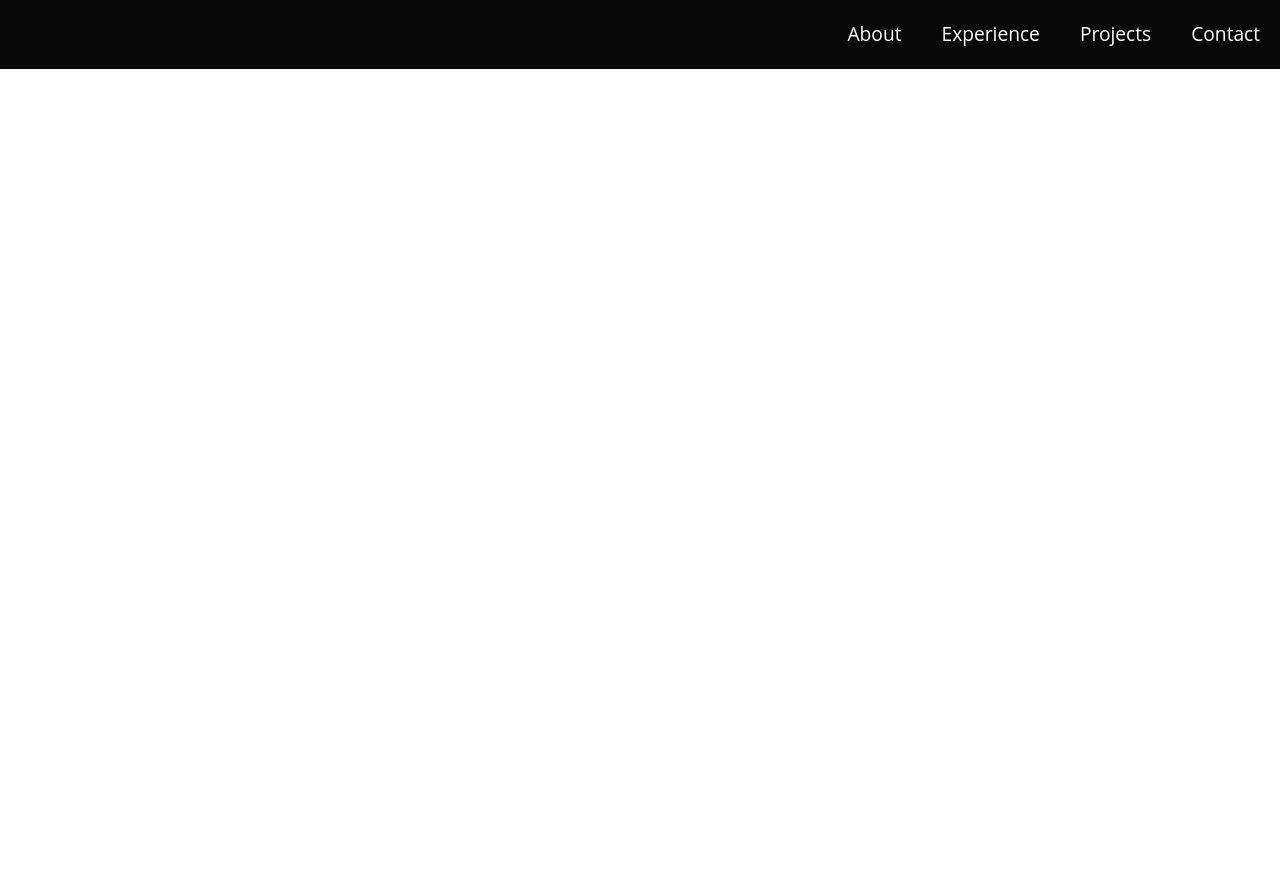
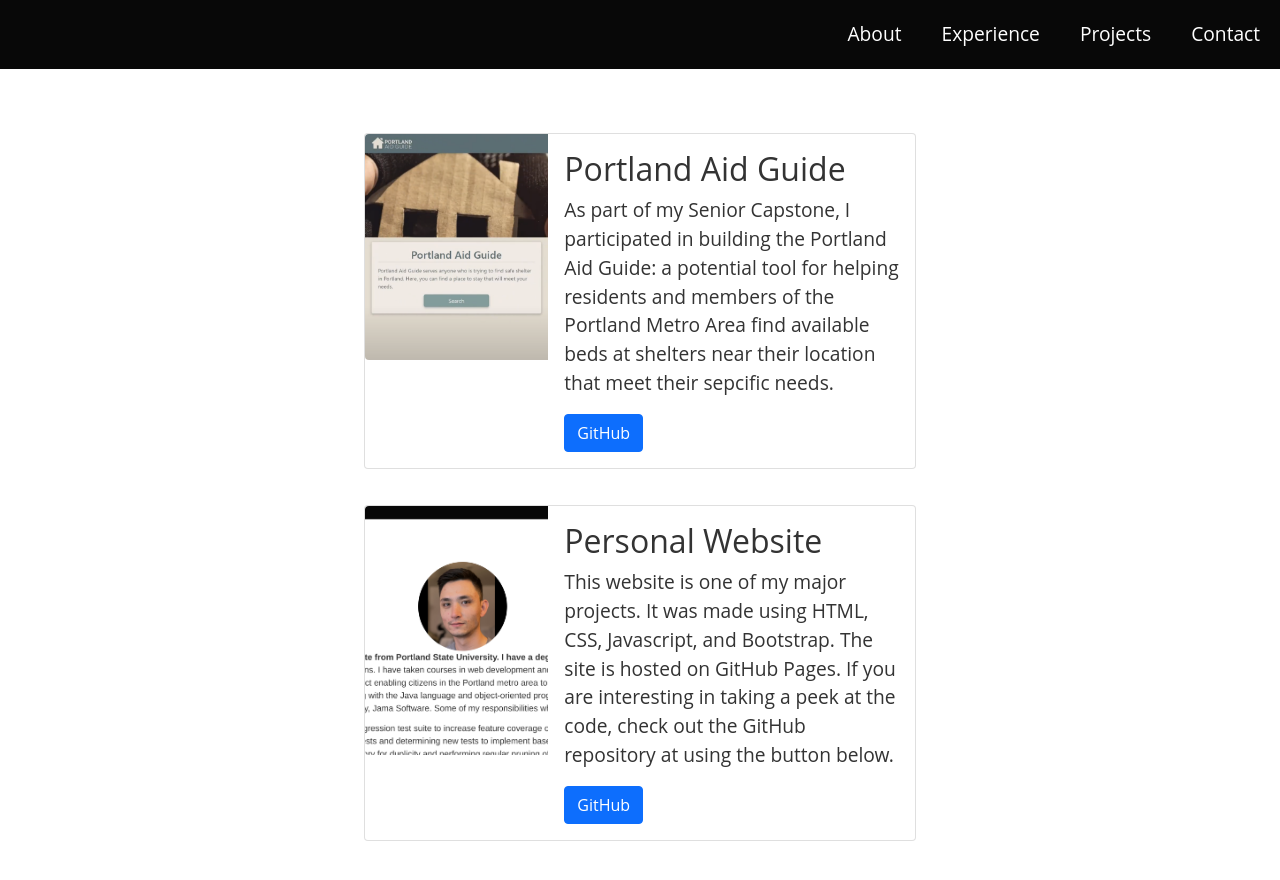
Before and after one commit to jamesressler/CS463-final-project, a plain HTML site: page html/projects.html in a window 1280 px wide. Before the commit the page ends 800 px from the top, so only its background shows below. Drawn offline with nearby package versions, Linux system fonts and the light colour scheme.

Commit message:
added projects to projects.html using bootstrap cards

```diff
--- a/css/projects.css
+++ b/css/projects.css
@@ -0,0 +1,14 @@
+.container {
+  display: flex;
+  width: 50vw;
+}
+
+.flex-container-center {
+  display: flex;
+  flex-wrap: nowrap;
+  flex-flow: column;
+  align-items: center;
+  justify-content: center;
+  padding: 5% 20%;
+  gap: 20px;
+}
--- a/html/projects.html
+++ b/html/projects.html
@@ -11,7 +11,75 @@
     />
     <link rel="stylesheet" href="../css/styles.css" />
     <link rel="stylesheet" href="../css/navbar.css" />
+    <link rel="stylesheet" href="../css/projects.css" />
     <script defer src="../js/navbar.js"></script>
   </head>
-  <body></body>
+  <body>
+    <main class="flex-container flex-container-center">
+      <div class="row w-75">
+        <div class="col-sm-6 mb-3 mb-sm-0 w-100">
+          <div class="card mb-3">
+            <div class="row g-0">
+              <div class="col-md-4">
+                <img
+                  src="../assets/portlandaidguide.png"
+                  class="img-fluid rounded-start object-fit-cover"
+                  alt="the landing page for Portland Aid Guide"
+                />
+              </div>
+              <div class="col-md-8">
+                <div class="card-body mh-75">
+                  <h2 class="card-title">Portland Aid Guide</h2>
+                  <p class="card-text">
+                    As part of my Senior Capstone, I participated in building
+                    the Portland Aid Guide: a potential tool for helping
+                    residents and members of the Portland Metro Area find
+                    available beds at shelters near their location that meet
+                    their sepcific needs.
+                  </p>
+                  <a
+                    href="https://github.com/SF-Capstone/Available-Aid"
+                    class="btn btn-primary"
+                    >GitHub</a
+                  >
+                </div>
+              </div>
+            </div>
+          </div>
+        </div>
+      </div>
+      <div class="row w-75">
+        <div class="col-sm-6 mb-3 mb-sm-0 w-100">
+          <div class="card mb-3">
+            <div class="row g-0">
+              <div class="col-md-4">
+                <img
+                  src="../assets/personalsite.png"
+                  class="img-fluid rounded-start object-fit-cover"
+                  alt="the landing page for James Ressler's personal website"
+                />
+              </div>
+              <div class="col-md-8">
+                <div class="card-body mh-75">
+                  <h2 class="card-title">Personal Website</h2>
+                  <p class="card-text">
+                    This website is one of my major projects. It was made using
+                    HTML, CSS, Javascript, and Bootstrap. The site is hosted on
+                    GitHub Pages. If you are interesting in taking a peek at the
+                    code, check out the GitHub repository at using the button
+                    below.
+                  </p>
+                  <a
+                    href="https://github.com/jamesressler/CS463-final-project"
+                    class="btn btn-primary"
+                    >GitHub</a
+                  >
+                </div>
+              </div>
+            </div>
+          </div>
+        </div>
+      </div>
+    </main>
+  </body>
 </html>
```
Also changed, not shown: assets/personalsite.png (added), assets/portlandaidguide.png (added).
